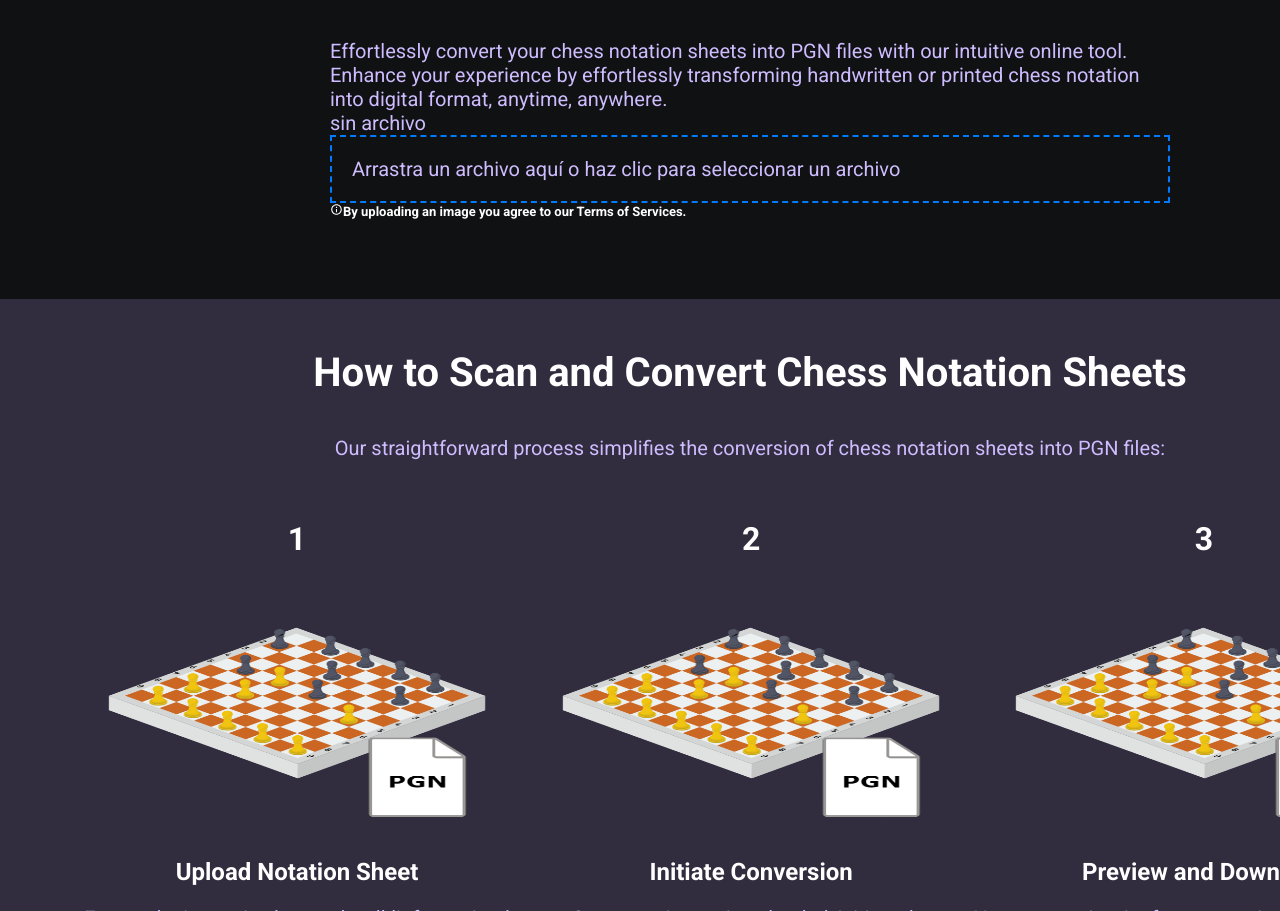
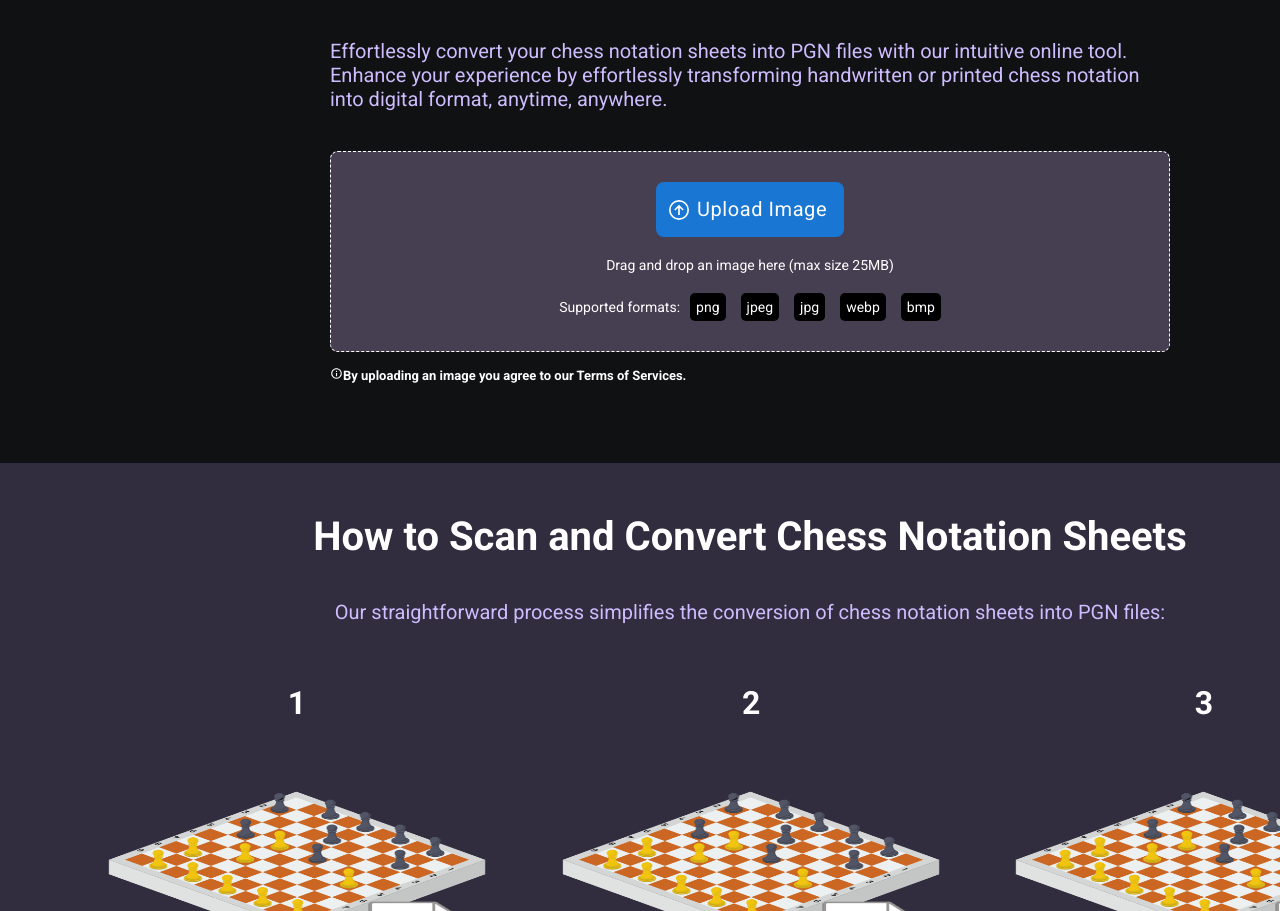
Before and after one commit to francsir/Group6-Design-Project, a React (Create React App) app in the folder chessPal/frontend/: page /Homepage in a window 1280 px wide. Shown: the part 895-1806 px from the top of the page. Built offline with nearby package versions, Linux system fonts and the light colour scheme.

Commit message:
Improved dropzone and pop up implementation for error messages (imported react toastify)

```diff
--- a/chessPal/frontend/package.json
+++ b/chessPal/frontend/package.json
@@ -21,6 +21,7 @@
     "react-icons": "^5.0.1",
     "react-router-dom": "^6.22.1",
     "react-scripts": "5.0.1",
+    "react-toastify": "^10.0.5",
     "sort-by": "^1.2.0",
     "web-vitals": "^2.1.4"
   },
--- a/chessPal/frontend/src/App.js
+++ b/chessPal/frontend/src/App.js
@@ -3,6 +3,8 @@ import "./styles/App.css";
 import "./styles/styleSheet.css";
 
 import { Routes, Route } from "react-router-dom";
+import { ToastContainer } from "react-toastify";
+import "react-toastify/dist/ReactToastify.css";
 
 import LandingPage from "./components/LandingPage";
 import Homepage from "./components/Homepage";
@@ -15,6 +17,7 @@ import VistaArchivo from "./components/VistaArchivo";
 function App() {
   return (
     <div className="App">
+      <ToastContainer />
       <Routes>
         <Route exact path="/" element={<LandingPage />} />
         <Route exact path="Homepage" element={<Homepage />} />
--- a/chessPal/frontend/src/components/Dropzone.js
+++ b/chessPal/frontend/src/components/Dropzone.js
@@ -1,9 +1,16 @@
-import React, { useCallback } from "react";
+import React, { useCallback, useState } from "react";
 import { useDropzone } from "react-dropzone";
 import { useNavigate } from "react-router-dom";
 
+import "../styles/Global.css";
+import styles from "../styles/Dropzone.module.css";
+
+import Button from "@mui/material/Button";
+import { GrUploadOption } from "react-icons/gr";
+
 const Dropzone = ({ onFileAccepted }) => {
   const navigate = useNavigate();
+  const [isDragging, setIsDragging] = useState(false);
 
   const onDrop = useCallback(
     (acceptedFiles) => {
@@ -17,38 +24,63 @@ const Dropzone = ({ onFileAccepted }) => {
       ];
 
       if (!file) {
-        onFileAccepted("sin archivo");
+        onFileAccepted("No file");
       } else if (acceptedFiles.length > 1) {
-        onFileAccepted("solo se permite un archivo a la vez");
+        onFileAccepted("You can only upload one file");
       } else if (!acceptedTypes.includes(file.type)) {
-        onFileAccepted("archivo no válido");
+        onFileAccepted("File is invalid");
       } else {
-        onFileAccepted("archivo válido");
         navigate("/VistaArchivo", { state: { file } });
       }
     },
-    [onFileAccepted]
+    [onFileAccepted, navigate]
   );
 
   const { getRootProps, getInputProps, isDragActive } = useDropzone({
     onDrop,
+    onDragEnter: () => setIsDragging(true),
+    onDragLeave: () => setIsDragging(false),
   });
 
   return (
     <div
       {...getRootProps()}
-      style={{
-        border: "2px dashed #007bff",
-        padding: "20px",
-        cursor: "pointer",
-      }}
+      className={`${styles.upload_section} ${
+        isDragging ? styles.dragging : ""
+      }`}
     >
       <input {...getInputProps()} />
+      <div className={styles.button_container}>
+        <Button
+          variant="contained"
+          disableElevation
+          startIcon={<GrUploadOption />}
+          style={{
+            padding: "10px 17px 10px 17px",
+            textTransform: "none",
+            borderRadius: "var(--border-radius)",
+            fontSize: "var(--font-size-lg)",
+            fontWeight: "var(--font-weight-normal)",
+          }}
+        >
+          Upload Image
+        </Button>
+      </div>
       {isDragActive ? (
-        <p>Suelta el archivo aquí...</p>
+        <p>Drop the file here...</p>
       ) : (
-        <p>Arrastra un archivo aquí o haz clic para seleccionar un archivo</p>
+        <p>Drag and drop an image here (max size 25MB)</p>
       )}
+      <div className={"flex-row " + styles.formats_container}>
+        <p>Supported formats:</p>
+        <div className={"flex-row " + styles.format_boxes_container}>
+          <div className={styles.format_box}>png</div>
+          <div className={styles.format_box}>jpeg</div>
+          <div className={styles.format_box}>jpg</div>
+          <div className={styles.format_box}>webp</div>
+          <div className={styles.format_box}>bmp</div>
+        </div>
+      </div>
     </div>
   );
 };
--- a/chessPal/frontend/src/components/Homepage.js
+++ b/chessPal/frontend/src/components/Homepage.js
@@ -6,19 +6,35 @@ import Navbar from "./Navbar";
 import Dropzone from "./Dropzone";
 
 import Button from "@mui/material/Button";
+import { toast } from "react-toastify";
 
 //Icon imports
-// import { GrUploadOption } from "react-icons/gr";
+
 import { IoMdInformationCircleOutline } from "react-icons/io";
 
 //Image imports
 import imagen from "../images/Chess.png";
 
 const Homepage = () => {
-  const [message, setMessage] = useState("sin archivo");
-
   const handleFileAccepted = (msg) => {
-    setMessage(msg);
+    toast(msg, {
+      position: "top-center",
+      autoClose: 1500,
+      hideProgressBar: true,
+      closeOnClick: true,
+      pauseOnHover: false,
+      draggable: false,
+      progress: undefined,
+      closeButton: false,
+      style: {
+        backgroundColor: "white",
+        color: "red",
+        textAlign: "center",
+        fontFamily: "var(--font-family-sans-serif)",
+        fontSize: "var(--font-size-sm)",
+        fontWeight: "var(--font-weight-bold)",
+      },
+    });
   };
 
   return (
@@ -38,37 +54,7 @@ const Homepage = () => {
                 effortlessly transforming handwritten or printed chess notation
                 into digital format, anytime, anywhere.
               </p>
-              <p>{message}</p>
               <Dropzone onFileAccepted={handleFileAccepted} />
-              {/* <div className={"flex-column " + styles.upload_section}>
-                <div className={styles.button_container}>
-                  <Button
-                    variant="contained"
-                    disableElevation
-                    startIcon={<GrUploadOption />}
-                    style={{
-                      padding: "10px 17px 10px 17px",
-                      textTransform: "none",
-                      borderRadius: "var(--border-radius)",
-                      fontSize: "var(--font-size-lg)",
-                      fontWeight: "var(--font-weight-normal)",
-                    }}
-                  >
-                    Upload Image
-                  </Button>
-                </div>
-                <p>Drag and drop an image here (max size 25MB)</p>
-                <div className={"flex-row " + styles.formats_container}>
-                  <p>Supported formats:</p>
-                  <div className={"flex-row " + styles.format_boxes_container}>
-                    <div className={styles.format_box}>png</div>
-                    <div className={styles.format_box}>jpeg</div>
-                    <div className={styles.format_box}>jpg</div>
-                    <div className={styles.format_box}>webp</div>
-                    <div className={styles.format_box}>bmp</div>
-                  </div>
-                </div>
-              </div> */}
               <div className={styles.terms_service}>
                 <IoMdInformationCircleOutline />
                 By uploading an image you agree to our Terms of Services.
--- /dev/null
+++ b/chessPal/frontend/src/styles/Dropzone.module.css
@@ -0,0 +1,47 @@
+.upload_section {
+  background-color: #463e51;
+  padding: 30px;
+  text-align: center;
+  margin-top: 40px;
+  margin-bottom: 15px;
+
+  border-style: dashed;
+  border-width: var(--border-width);
+  border-radius: var(--border-radius);
+}
+
+.dragging {
+  transition: 0.4s;
+  background-color: #1cc866;
+}
+
+.button_container {
+  margin-bottom: 20px;
+}
+
+.upload_section p {
+  font-size: var(--font-size-sm);
+  font-weight: var(--font-weight-normal);
+  color: var(--color-text);
+}
+
+.formats_container {
+  margin-top: 20px;
+  align-items: center;
+  justify-content: center;
+}
+
+.format_boxes_container {
+  margin-left: 10px;
+  gap: 15px;
+}
+
+.format_box {
+  padding: 6px;
+  border-radius: 5px;
+  background-color: black;
+  color: white;
+
+  font-size: var(--font-size-sm);
+  font-weight: var(--font-weight-normal);
+}
```
Also changed, not shown: chessPal/frontend/src/styles/Homepage.module.css (+0 -43 lines), 1 other file (tests, documents, lock files or other folders).
